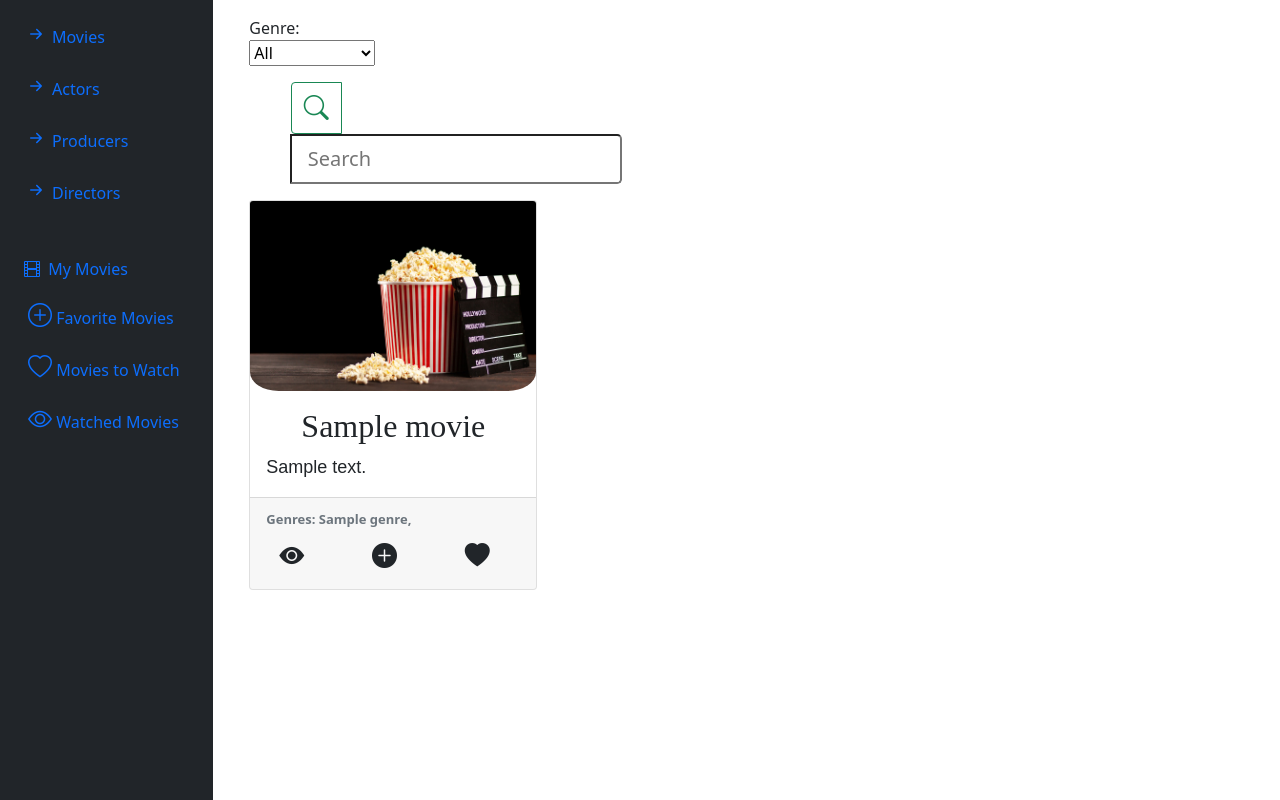
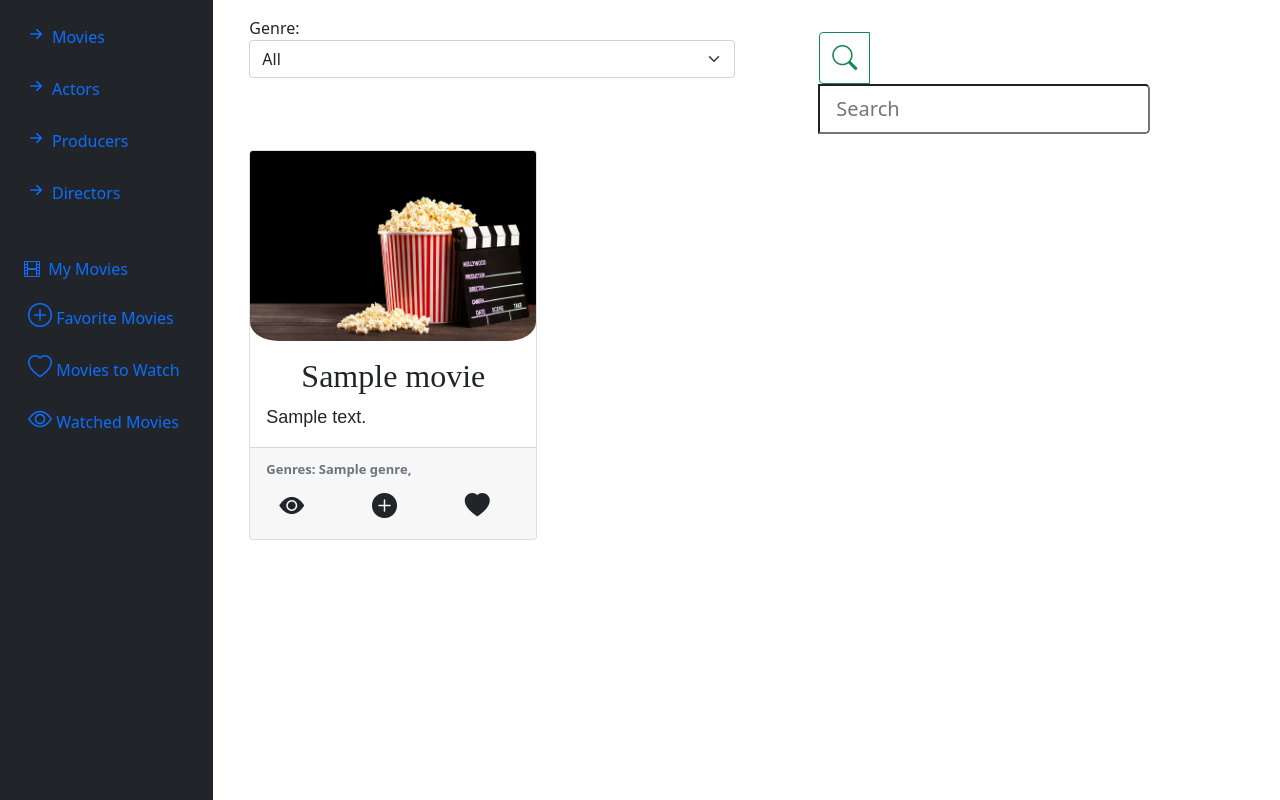
Before and after one commit to PedroS50/PocketMovies_tpwDjango, a Django app: template PocketMovies/app/templates/ListMovies.html in a window 1280 px wide; the page is wider, and only the part inside the window is pictured. Shown: the part 56-856 px from the top of that part. Run offline with Django 3.2, Linux system fonts and the light colour scheme; the template is opened without the code that fills it: values that come from a table or form of the project are taken from there, others are empty; tables that the repository leaves empty hold one stand-in row (values such as "Sample post"); some libraries are stand-ins or nearby versions.

Commit message:
template de movies fixed

```diff
--- a/PocketMovies/app/templates/ListMovies.html
+++ b/PocketMovies/app/templates/ListMovies.html
@@ -5,11 +5,12 @@
 {% load static %}
 
 <div class="container">
-    <div>
+    <div class="row">
+    <div class="col-sm-6">
         <label for="choose_genre">Genre:</label>
         <form action="." method="post">
             {% csrf_token %}
-            <select name="genre" id="choose_genre" onchange="this.form.submit()">
+            <select class="form-select" name="genre" id="choose_genre" onclick="this.form.submit()">
                 <option value="" {% if selected_genre == '' %}selected{% endif %}>All</option>
                 {% for genre in genre_list %}
                     <option value={{ genre.name }} {% if selected_genre == genre.name %}selected{% endif %}>{{ genre.name }}</option>
@@ -17,7 +18,7 @@
             </select>
         </form>
     </div>
-    <div>
+    <div class="col-sm-6">
         <form method="get">
             {% csrf_token %}
                 <div class="mt-3 w-75 ms-auto me-auto">
@@ -29,11 +30,12 @@
                 </div>
             </form>
     </div>
+    </div>
 	<div class="card-deck row rows-cols-4">
 		{% for movie in movie_list %}
 			<div class="col-auto mb-4">
 				<div class="card card-movie" style="width: 18rem;">
-                    <a href="/movie/{{ movie.id }}" style="color:inherit;text-decoration: none">
+                    <a href="/movie/{{ movie.id }}" style="color:inherit;text-decoration: none"></a>
 					<img class="card-img-top img-movie" src="{% static 'imgs/movie.jpg' %}"  alt="Card image cap" />
 					<div class="card-body">
 						<h5 class="card-title text-center title-movie">{{ movie.title }}</h5>
@@ -96,7 +98,7 @@
                         </div>
 					</div>
 				</div>
-				</div>
+
 			</div>
 		{% endfor %}
 		{% comment %}<div class="col-auto mb-4">
```
